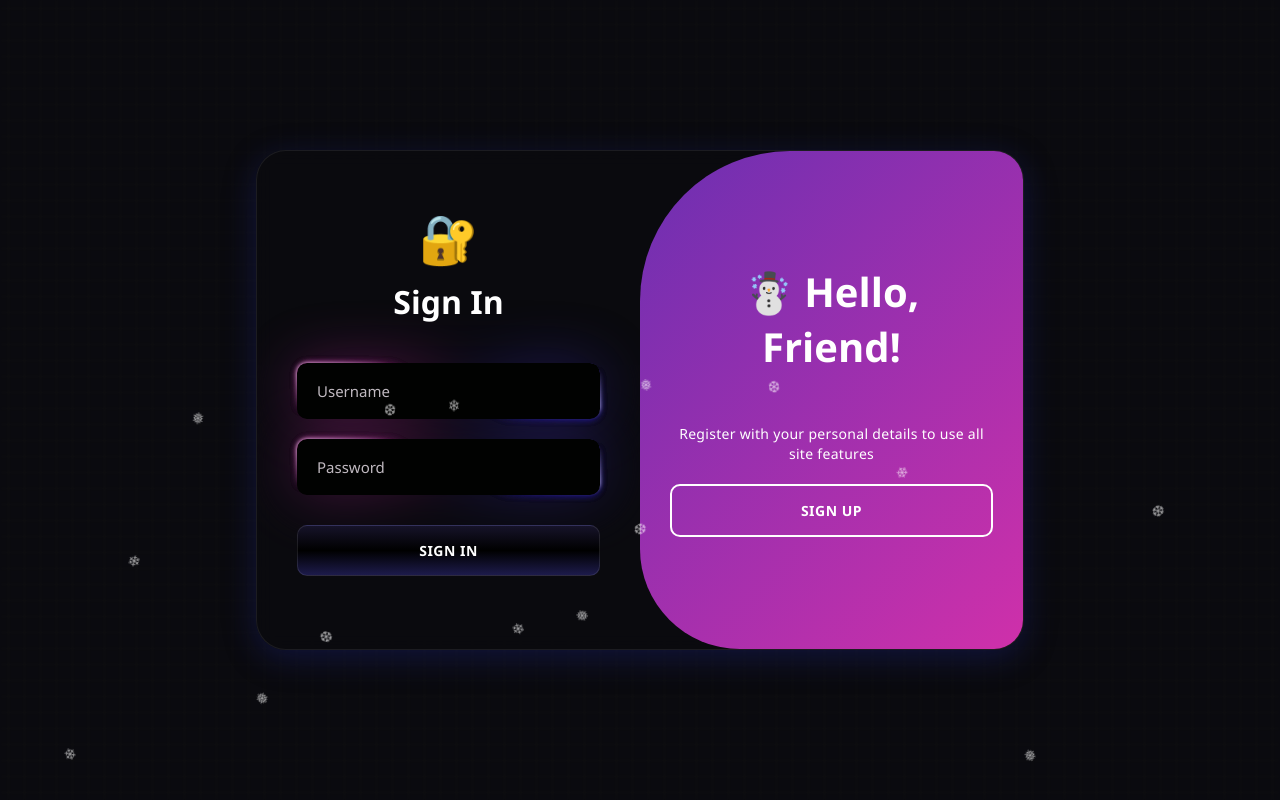
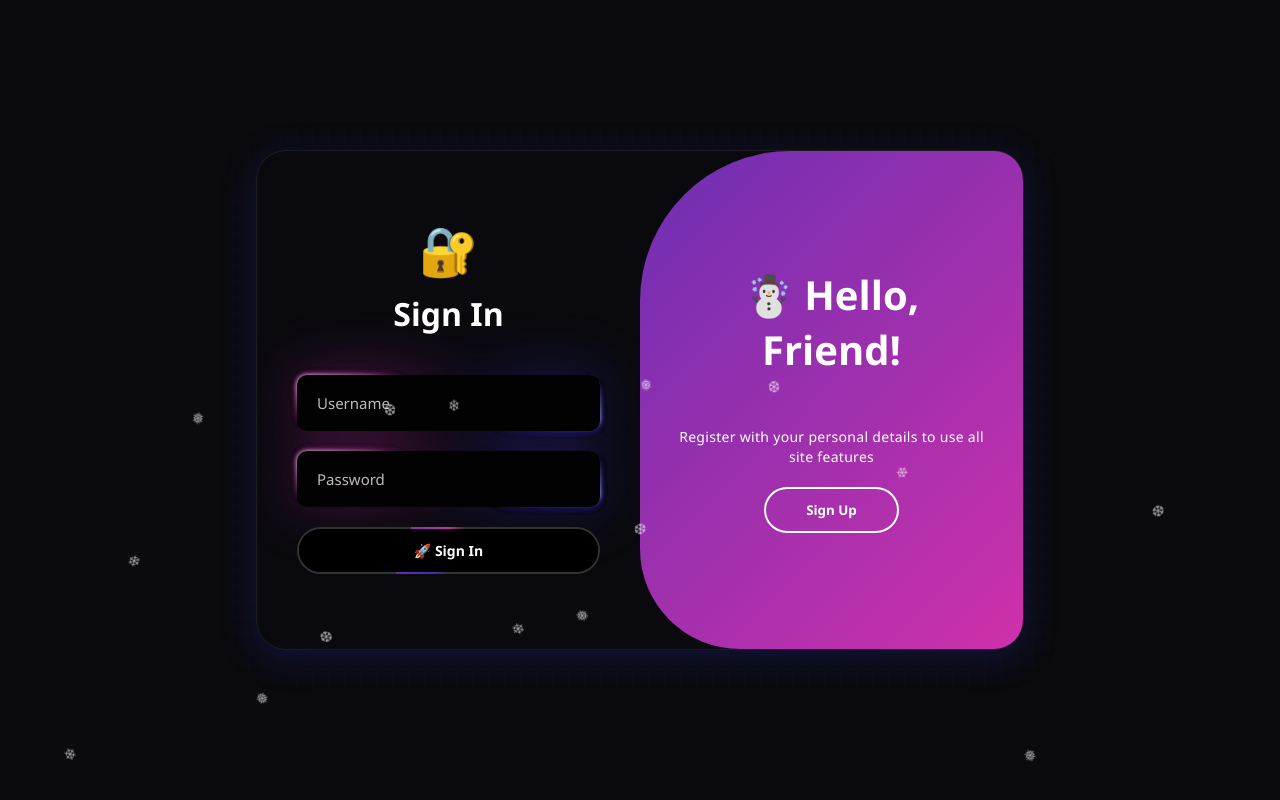
Before and after one commit to eddaoudiaamir/StudyCloud, a Flask app: page /auth in a window 1280 px wide. Run offline with Flask 3, Linux system fonts and the light colour scheme.

Commit message:
Update auth.html

```diff
--- a/templates/auth.html
+++ b/templates/auth.html
@@ -38,7 +38,7 @@
             filter: blur(1px);
         }
 
-        /* ❄️ SNOW EFFECT */
+        /* SNOW EFFECT */
         .snowflake {
             position: fixed;
             top: -10px;
@@ -145,7 +145,7 @@
             margin-bottom: 10px;
         }
 
-        /* INPUT STYLING */
+        /* INPUT STYLING - KEEP ORIGINAL GLOWING EFFECT */
         .input-wrapper {
             position: relative;
             margin: 10px 0;
@@ -313,37 +313,81 @@
             transition: all 2s;
         }
 
-        /* BUTTON STYLING */
-        .btn-wrapper {
+        /* ANIMATED BUTTON STYLING */
+        .btn-animated {
+            user-select: none;
             position: relative;
-            margin: 20px 0;
+            border-radius: 100px;
+            color: white;
+            font-weight: 600;
+            font-size: 0.875rem;
+            padding: 0;
+            border: 2px solid rgba(255, 255, 255, 0.2);
+            cursor: pointer;
+            background: #000;
+            transition: all 0.16s ease-out;
             width: 100%;
+            margin: 10px 0;
         }
 
-        button {
-            background: linear-gradient(180deg, #161329, black, #1d1b4b);
-            color: #fff;
-            font-size: 14px;
-            padding: 15px 45px;
-            border: 1px solid rgba(255, 255, 255, 0.1);
-            border-radius: 10px;
-            font-weight: 600;
-            letter-spacing: 0.5px;
-            text-transform: uppercase;
-            cursor: pointer;
-            transition: all 0.3s;
-            width: 100%;
-            position: relative;
-            z-index: 1;
+        .btn-animated:active {
+            translate: 0 1px;
+            scale: 0.99;
         }
 
-        button:hover {
-            transform: scale(1.02);
+        .btn-content {
+            display: flex;
+            align-items: center;
+            justify-content: center;
+            gap: 0.5rem;
+            padding: 0.75rem 1.5rem;
+            border-radius: inherit;
+            position: relative;
+            z-index: 2;
         }
 
-        button.hidden {
-            background: transparent;
-            border: 2px solid white;
+        .btn-content::before {
+            content: '';
+            position: absolute;
+            inset: 0;
+            border-radius: inherit;
+            background: #000;
+            opacity: 1;
+            z-index: -1;
+        }
+
+        .btn-border {
+            position: absolute;
+            inset: -2px;
+            border: 2px solid transparent;
+            -webkit-mask: linear-gradient(#fff 0 0) padding-box, linear-gradient(#fff 0 0) border-box;
+            mask: linear-gradient(#fff 0 0) padding-box, linear-gradient(#fff 0 0) border-box;
+            -webkit-mask-composite: xor;
+            mask-composite: exclude;
+            border-radius: inherit;
+        }
+
+        .btn-border::after {
+            content: '';
+            width: 200%;
+            height: 200%;
+            background: conic-gradient(
+                from 0deg,
+                #0000 0 20%,
+                #402fb5 30%,
+                #cf30aa 70%,
+                #0000 80% 100%
+            );
+            position: absolute;
+            top: 50%;
+            left: 50%;
+            translate: -50% -50%;
+            z-index: -1;
+            animation: spin 2s infinite linear;
+        }
+
+        @keyframes spin {
+            to { rotate: 360deg; }
         }
 
         /* TOGGLE PANEL */
@@ -423,6 +467,32 @@
             margin: 20px 0;
         }
 
+        .btn-toggle {
+            background: transparent;
+            border: 2px solid white;
+            color: white;
+            padding: 12px 40px;
+            border-radius: 100px;
+            font-weight: 600;
+            cursor: pointer;
+            transition: all 0.3s;
+            position: relative;
+            overflow: hidden;
+        }
+
+        .btn-toggle::before {
+            content: '';
+            position: absolute;
+            inset: 0;
+            background: rgba(255, 255, 255, 0.1);
+            transform: translateX(-100%);
+            transition: transform 0.3s;
+        }
+
+        .btn-toggle:hover::before {
+            transform: translateX(0);
+        }
+
         .alert {
             position: fixed;
             top: 20px;
@@ -463,10 +533,9 @@
     </style>
 </head>
 <body>
-    <!-- GRID BACKGROUND -->
     <div class="grid"></div>
 
-    <!-- ❄️ SNOWFLAKES -->
+    <!-- SNOWFLAKES -->
     <div class="snowflake">❄</div>
     <div class="snowflake">❅</div>
     <div class="snowflake">❆</div>
@@ -528,9 +597,12 @@
                     <input type="password" name="password" placeholder="Password" required minlength="6">
                 </div>
 
-                <div class="btn-wrapper">
-                    <button type="submit">Sign Up</button>
-                </div>
+                <button type="submit" class="btn-animated">
+                    <span class="btn-content">
+                        <span>✨ Sign Up</span>
+                    </span>
+                    <span class="btn-border"></span>
+                </button>
             </form>
         </div>
 
@@ -560,9 +632,12 @@
                     <input type="password" name="password" placeholder="Password" required>
                 </div>
 
-                <div class="btn-wrapper">
-                    <button type="submit">Sign In</button>
-                </div>
+                <button type="submit" class="btn-animated">
+                    <span class="btn-content">
+                        <span>🚀 Sign In</span>
+                    </span>
+                    <span class="btn-border"></span>
+                </button>
             </form>
         </div>
 
@@ -572,12 +647,12 @@
                 <div class="toggle-panel toggle-left">
                     <h1>❄️ Welcome Back!</h1>
                     <p>Enter your personal details to use all site features</p>
-                    <button class="hidden" id="login">Sign In</button>
+                    <button class="btn-toggle" id="login">Sign In</button>
                 </div>
                 <div class="toggle-panel toggle-right">
                     <h1>☃️ Hello, Friend!</h1>
                     <p>Register with your personal details to use all site features</p>
-                    <button class="hidden" id="register">Sign Up</button>
+                    <button class="btn-toggle" id="register">Sign Up</button>
                 </div>
             </div>
         </div>
@@ -598,7 +673,6 @@
             container.classList.remove("active");
         });
 
-        // Auto-hide alerts
         setTimeout(() => {
             const alerts = document.querySelectorAll('.alert');
             alerts.forEach(alert => {
```
